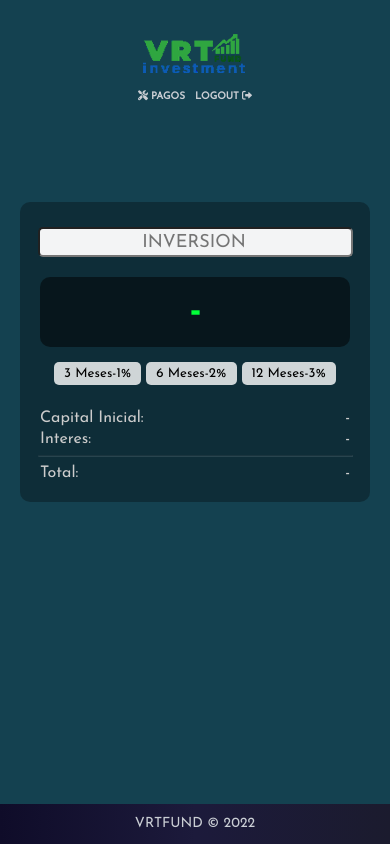
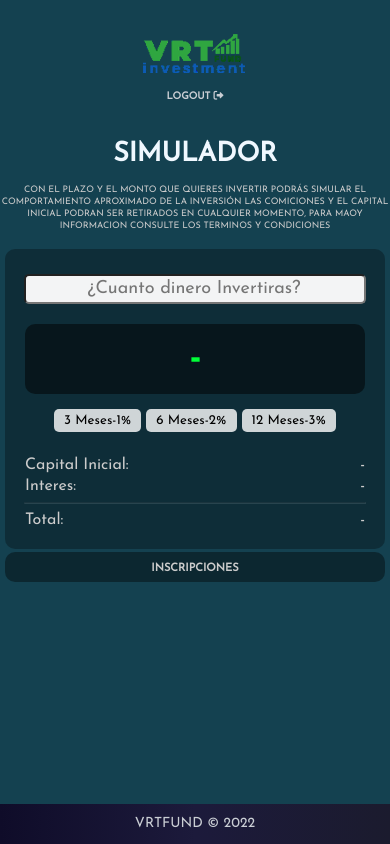
Before and after one commit to savelasquezo/VRT, a Django app: page /investment/ in a window 390 px wide. Run offline with Django 4.2, Linux system fonts and the light colour scheme; the visitor is signed in with stand-in values (Sample User, id 1); data comes from the database, SQL or seed files in the repository.

Commit message:
InterfaceUser Responsive V4-All

```diff
--- a/core/InvestmentFund/static/css/home.css
+++ b/core/InvestmentFund/static/css/home.css
@@ -19,7 +19,7 @@ body{margin: 0;
 	width: 100%;
 	display: flex;
 	justify-content: space-between;
-	padding: 30px 5px;
+	padding: 30px 5px 15px 5px;
   padding-right: 15px;
 }*{box-sizing:border-box;}
 
@@ -356,9 +355,8 @@ button.link-title:hover{color: #61CE70;}
 /* Simulador section start */
 .container-inv{
   display: flex;
-  margin: 0;
-  margin-top: 30px;
-  padding: 20px;
+  margin-top: 0px;
+  padding: 3px;
   text-align: center;
   align-items: center;
   justify-content: center;
@@ -419,6 +417,54 @@ button.link-title:hover{color: #61CE70;}
   padding: 0 15px 0 15px;
   justify-content: space-between;
 }
+
+.info-investment{
+  display: flex;
+  flex-direction: column;
+  color: aliceblue;
+  justify-content: center;
+  margin: 0px 0px 5px 0px;
+  padding: 0px;
+  text-transform: uppercase;
+  line-height: 0px;
+  font-size: smaller;
+  align-items: center;
+  text-align: center;
+}.info-investment h1{margin-bottom:20px;}
+
+.info-investment h3{
+  font-size: xx-small;
+  line-height:12px;
+  max-width: 540px;
+  color: #ccc;
+  font-weight: lighter;
+  text-align: center;
+}
+
+.button-investment-container{
+  margin: 0px;
+  padding: 0px;
+  display: flex;
+  text-align: center;
+  align-items: center;
+  justify-content: center;
+}
+.button-investment{
+  width: 340px;
+  height: 30px;
+  background-color: rgba(0, 0, 0, 0.4);
+  border-width: 0;
+  border-radius: 10px;
+  color: #ccc;
+  cursor: pointer;
+  justify-content: center;
+  text-align: center;
+  align-items: center;
+  transition: 0.75s all;
+}
+.button-investment:hover{color: rgb(130, 260, 140);}
+
+.button-investment-h5{margin:0px;padding:0; padding-top: 3px;}
 /* Simulador section end */
 
 
@@ -789,14 +844,24 @@ button.link-title:hover{color: #61CE70;}
 
 
 /* Simulador section start */
-.inv-output{
-  width: 380px;
-}
+.inv-output{width: 380px;}
+.button-investment{width: 380px;}
 /* Simulador section end */
 
 /* Beneficios section start */
 .title-text{font-size: small;}
 /* Beneficios section end */
+
+
+/* Payment section start */
+.payment_container{
+  flex-direction: column;
+  align-items: center;
+}
+.payment_coments{
+  margin-bottom: 50px;
+}
+/* Payment section end */
 
 /* footer section start */
 .footer-distributed {
--- a/core/InvestmentFund/templates/home/base.html
+++ b/core/InvestmentFund/templates/home/base.html
@@ -32,10 +32,10 @@
                 </button>
                 <button class="link link-right" onclick=window.location.href="{% url 'Benefit' %}">
                     <h5 class="h5-links"><i class="fa-solid fa-file-circle-plus"></i> BENEFICIOS</h5>
-                </button>-->
+                </button>
                 <button class="link link-right" onclick=window.location.href="{% url 'Info' %}">
                     <h5 class="h5-links"><i class="fa-solid fa-screwdriver-wrench"></i> PAGOS</h5>
-                </button>
+                </button>-->
                 <button class="link link-right" onclick=window.location.href="{% url 'logout' %}">
                     <h5 class="h5-links">LOGOUT <i class="fa-solid fa-right-from-bracket"></i></h5>
                 </button>
--- a/core/InvestmentFund/templates/home/info.html
+++ b/core/InvestmentFund/templates/home/info.html
@@ -61,7 +61,7 @@
     <div class="payment_coments">
         <h3>VRTFUND provee los siguientes metods de pago, la activacion del registro se realizara en las proximas
             24 horas posteriores a la confirmacion del pago, para mayor informacion contacte con un administrador.
-        </h3>
+        </h3><br><br>
     </div>
 </div>
 {% endblock %}
--- a/core/InvestmentFund/templates/home/investment.html
+++ b/core/InvestmentFund/templates/home/investment.html
@@ -3,9 +3,16 @@
 {% load humanize %}
 
 {% block block %}
+<div class="info-investment">
+    <h1>SIMULADOR</h1><br>
+    <h3>Con el plazo y el monto que quieres invertir podrás simular el comportamiento aproximado de la inversión
+        Las comiciones y el capital inicial podran ser retirados en cualquier momento, para maoy informacion consulte
+        los Terminos y condiciones
+    </h3>
+</div>
 <div class="container-inv">
     <div class="inv-output">
-        <input class="inv-ammount" type="number" placeholder="INVERSION" id="cash" min="0" max="9999999999" step="100000">
+        <input class="inv-ammount" type="number" placeholder="¿Cuanto dinero Invertiras?" id="cash" min="0" max="9999999999" step="100000">
         <div class="inv-results">
             <h1 class="inv-results-h1" id="ctotal">-</h1>
         </div>
@@ -26,4 +33,9 @@
         <script src="{% static 'js/jinvs.js' %}"></script>
     </div>
 </div>
+<div class="button-investment-container">
+    <button class="button-investment" onclick=window.location.href="{% url 'Info' %}">
+        <h5 class="button-investment-h5">INSCRIPCIONES</h5>
+    </button>
+</div>
 {% endblock %}
```
Also changed, not shown: other parts of core/InvestmentFund/static/css/home.css (+18 -10 lines).
